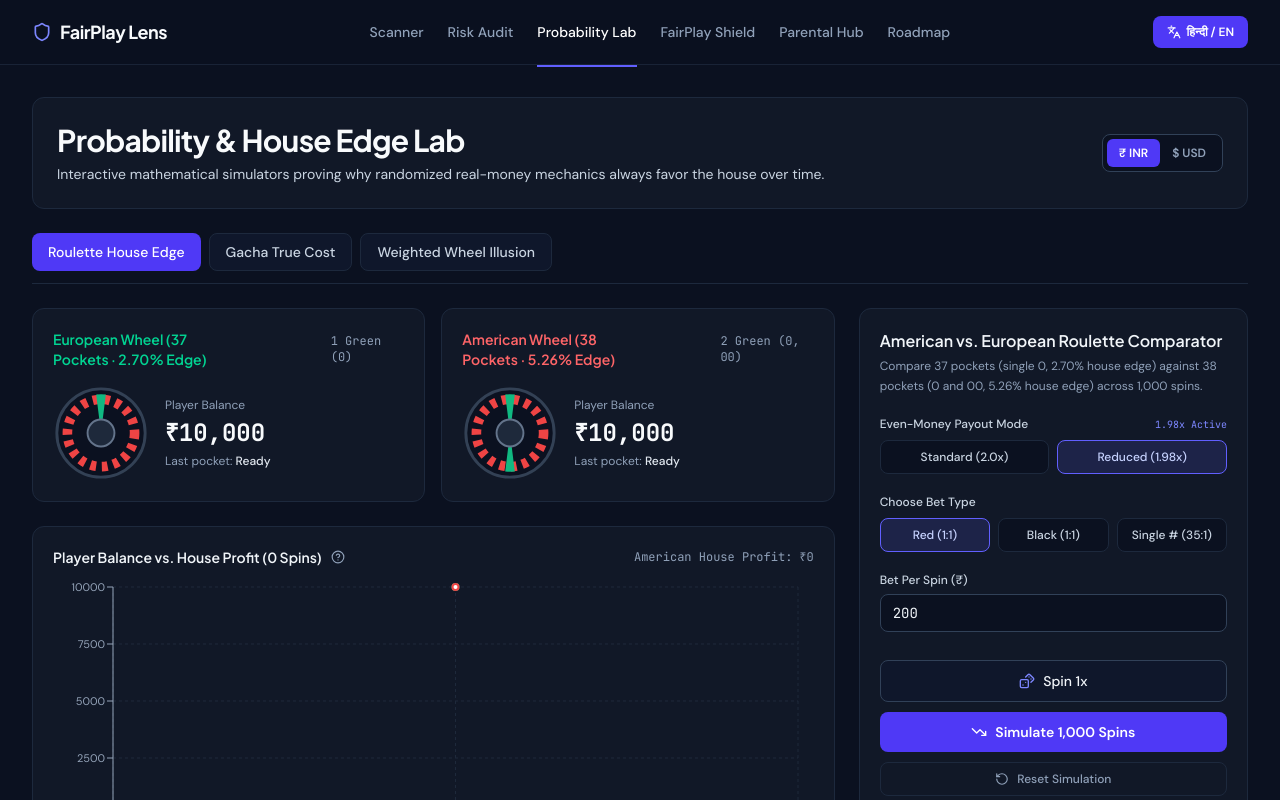
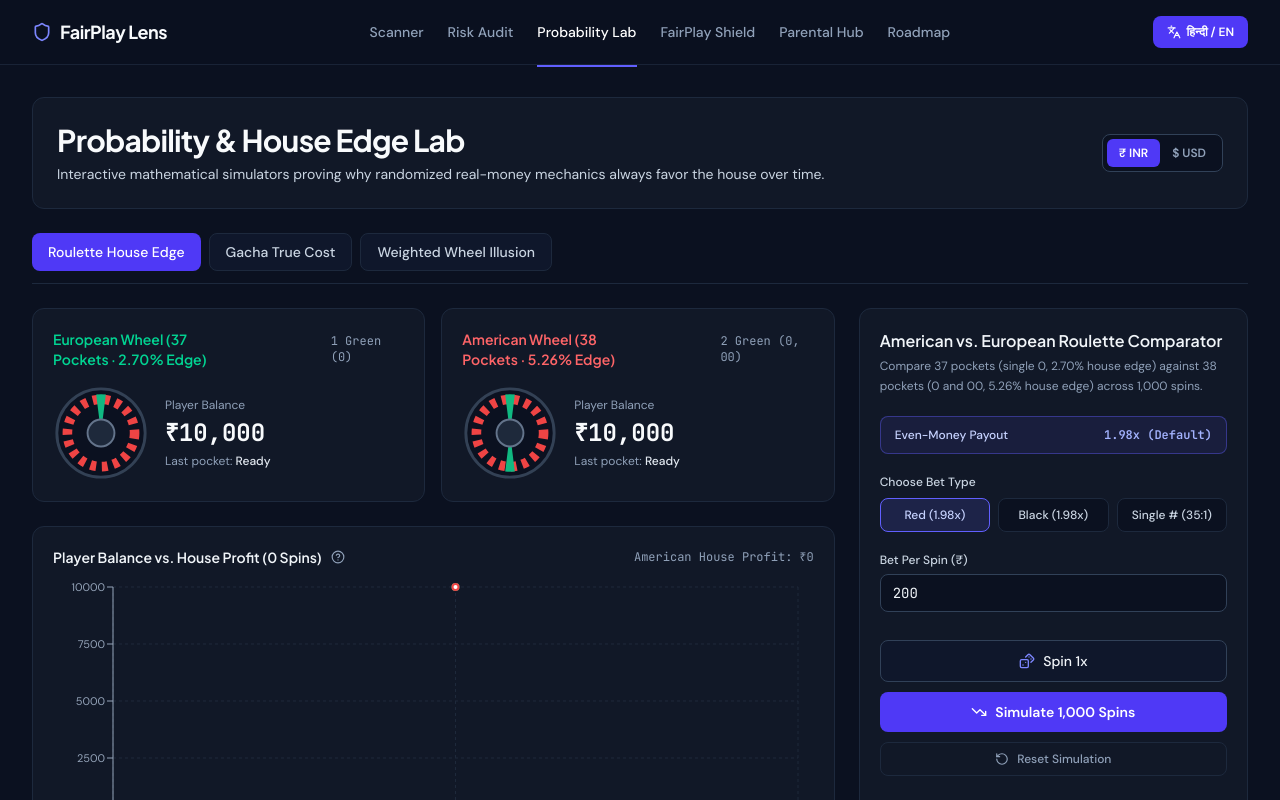
Before and after one commit to NirmanSilicon/Nirman_6.0, a React (Vite) app: page / in a window 1280 px wide. Both pictures are taken after a click on the tab "Probability Lab". Shown: the top 800 px of the page. Built offline with nearby package versions, Linux system fonts and the light colour scheme.

Commit message:
Update ProbabilityLab.tsx

```diff
--- a/src/components/ProbabilityLab.tsx
+++ b/src/components/ProbabilityLab.tsx
@@ -55,6 +55,8 @@ export function ProbabilityLab({
 
   const symbol = currency === "INR" ? "₹" : "$";
   const formatMoney = (val: number) => `${symbol}${Math.round(val).toLocaleString()}`;
+  const formatSignedMoney = (val: number) =>
+    `${val >= 0 ? "+" : "-"}${symbol}${Math.round(Math.abs(val)).toLocaleString()}`;
 
   // -------------------- 1. ROULETTE STATE --------------------
   const startBankroll = currency === "INR" ? 10000 : 200;
@@ -65,9 +67,8 @@ export function ProbabilityLab({
   const [betAmount, setBetAmount] = useState<number>(defaultBet);
   const [euBalance, setEuBalance] = useState<number>(startBankroll);
   const [usBalance, setUsBalance] = useState<number>(startBankroll);
-  const [euBalance198, setEuBalance198] = useState<number>(startBankroll);
-  const [usBalance198, setUsBalance198] = useState<number>(startBankroll);
-  const [use198Multiplier, setUse198Multiplier] = useState<boolean>(true);
+  const [euBalanceStandard, setEuBalanceStandard] = useState<number>(startBankroll);
+  const [usBalanceStandard, setUsBalanceStandard] = useState<number>(startBankroll);
   const [spinCount, setSpinCount] = useState<number>(0);
   const [lastEuPocket, setLastEuPocket] = useState<string>("Ready");
   const [lastUsPocket, setLastUsPocket] = useState<string>("Ready");
@@ -80,8 +81,8 @@ export function ProbabilityLab({
   const resetRoulette = (nextBankroll = startBankroll) => {
     setEuBalance(nextBankroll);
     setUsBalance(nextBankroll);
-    setEuBalance198(nextBankroll);
-    setUsBalance198(nextBankroll);
+    setEuBalanceStandard(nextBankroll);
+    setUsBalanceStandard(nextBankroll);
     setSpinCount(0);
     setLastEuPocket("Ready");
     setLastUsPocket("Ready");
@@ -98,8 +99,8 @@ export function ProbabilityLab({
     setBetAmount(nextBet);
     setEuBalance(nextStart);
     setUsBalance(nextStart);
-    setEuBalance198(nextStart);
-    setUsBalance198(nextStart);
+    setEuBalanceStandard(nextStart);
+    setUsBalanceStandard(nextStart);
     setSpinCount(0);
     setRouletteHistory([
       { spin: 0, euBalance: nextStart, usBalance: nextStart, euHouseProfit: 0, usHouseProfit: 0 },
@@ -128,12 +129,12 @@ export function ProbabilityLab({
   const runRouletteSpins = (count: number) => {
     let curEu = euBalance;
     let curUs = usBalance;
-    let curEu198 = euBalance198;
-    let curUs198 = usBalance198;
+    let curEuStd = euBalanceStandard;
+    let curUsStd = usBalanceStandard;
     let curSpin = spinCount;
     const wager = Math.max(1, betAmount);
-    const winMult = betType === "number" ? 35 : (use198Multiplier ? 0.98 : 1.0);
-    const winMult198 = betType === "number" ? 35 : 0.98;
+    const winMult = betType === "number" ? 35 : 0.98; // Default 1.98x total return = 0.98x net profit
+    const winMultStandard = betType === "number" ? 35 : 1.0;
 
     const newPoints: RoulettePoint[] = [...rouletteHistory];
     let latestEuLabel = lastEuPocket;
@@ -150,8 +151,8 @@ export function ProbabilityLab({
 
       curEu += euRes.won ? wager * winMult : -wager;
       curUs += usRes.won ? wager * winMult : -wager;
-      curEu198 += euRes.won ? wager * winMult198 : -wager;
-      curUs198 += euRes.won ? wager * winMult198 : -wager;
+      curEuStd += euRes.won ? wager * winMultStandard : -wager;
+      curUsStd += usRes.won ? wager * winMultStandard : -wager;
 
       if (i % sampleStep === 0 || i === count) {
         newPoints.push({
@@ -166,8 +167,8 @@ export function ProbabilityLab({
 
     setEuBalance(curEu);
     setUsBalance(curUs);
-    setEuBalance198(curEu198);
-    setUsBalance198(curUs198);
+    setEuBalanceStandard(curEuStd);
+    setUsBalanceStandard(curUsStd);
     setSpinCount(curSpin);
     setLastEuPocket(latestEuLabel);
     setLastUsPocket(latestUsLabel);
@@ -514,16 +515,11 @@ export function ProbabilityLab({
               {/* 1.98x Multiplier Breakdown Card */}
               <div className="rounded-xl border border-indigo-500/30 bg-[#111827] p-5 space-y-4">
                 <div className="flex flex-wrap items-center justify-between gap-2">
-                  <div className="flex items-center gap-2">
-                    <span className="inline-flex items-center rounded-md bg-indigo-500/20 px-2 py-0.5 text-xs font-semibold text-indigo-300 font-mono">
-                      1.98x Multiplier Active
-                    </span>
-                    <h3 className="text-sm font-semibold text-slate-100">
-                      Winnings &amp; Losses Under 1.98x Payout
-                    </h3>
-                  </div>
-                  <span className="text-xs text-slate-400 font-mono">
-                    Standard Even-Money pays 2.0x · Reduced pays 1.98x
+                  <h3 className="text-sm font-semibold text-slate-100">
+                    Winnings &amp; Losses Under 1.98x Payout
+                  </h3>
+                  <span className="text-xs text-slate-400 font-mono tabular-nums">
+                    Default Multiplier · 1.98x Return (0.98x Net Win)
                   </span>
                 </div>
 
@@ -532,18 +528,22 @@ export function ProbabilityLab({
                   <div className="rounded-lg border border-slate-800 bg-[#0B1120] p-4 space-y-2">
                     <div className="flex justify-between items-center text-xs text-emerald-400 font-medium">
                       <span>European Wheel (1.98x)</span>
-                      <span className="font-mono">{spinCount} spins</span>
+                      <span className="font-mono tabular-nums">{spinCount.toLocaleString()} spins</span>
                     </div>
                     <div className="flex justify-between items-baseline">
                       <span className="text-xs text-slate-400">Balance:</span>
                       <span className="font-mono text-lg font-bold text-slate-50 tabular-nums">
-                        {formatMoney(euBalance198)}
+                        {formatMoney(euBalance)}
                       </span>
                     </div>
                     <div className="flex justify-between items-baseline text-xs">
                       <span className="text-slate-400">Net P&amp;L:</span>
-                      <span className={`font-mono font-semibold tabular-nums ${euBalance198 >= startBankroll ? "text-emerald-400" : "text-red-400"}`}>
-                        {euBalance198 >= startBankroll ? "+" : ""}{formatMoney(euBalance198 - startBankroll)}
+                      <span
+                        className={`font-mono font-semibold tabular-nums ${
+                          euBalance >= startBankroll ? "text-emerald-400" : "text-red-400"
+                        }`}
+                      >
+                        {formatSignedMoney(euBalance - startBankroll)}
                       </span>
                     </div>
                   </div>
@@ -552,18 +552,22 @@ export function ProbabilityLab({
                   <div className="rounded-lg border border-slate-800 bg-[#0B1120] p-4 space-y-2">
                     <div className="flex justify-between items-center text-xs text-red-400 font-medium">
                       <span>American Wheel (1.98x)</span>
-                      <span className="font-mono">{spinCount} spins</span>
+                      <span className="font-mono tabular-nums">{spinCount.toLocaleString()} spins</span>
                     </div>
                     <div className="flex justify-between items-baseline">
                       <span className="text-xs text-slate-400">Balance:</span>
                       <span className="font-mono text-lg font-bold text-slate-50 tabular-nums">
-                        {formatMoney(usBalance198)}
+                        {formatMoney(usBalance)}
                       </span>
                     </div>
                     <div className="flex justify-between items-baseline text-xs">
                       <span className="text-slate-400">Net P&amp;L:</span>
-                      <span className={`font-mono font-semibold tabular-nums ${usBalance198 >= startBankroll ? "text-emerald-400" : "text-red-400"}`}>
-                        {usBalance198 >= startBankroll ? "+" : ""}{formatMoney(usBalance198 - startBankroll)}
+                      <span
+                        className={`font-mono font-semibold tabular-nums ${
+                          usBalance >= startBankroll ? "text-emerald-400" : "text-red-400"
+                        }`}
+                      >
+                        {formatSignedMoney(usBalance - startBankroll)}
                       </span>
                     </div>
                   </div>
@@ -571,7 +575,15 @@ export function ProbabilityLab({
 
                 <div className="rounded-lg bg-indigo-500/10 border border-indigo-500/20 p-3 text-xs text-indigo-200 leading-relaxed">
                   <span className="font-semibold text-indigo-300">Analysis: </span>
-                  Under the 1.98x payout modifier (often used by commercial platforms instead of standard 2.0x even-money payout), winning bets return 0.98x net profit instead of 1.0x. Over {spinCount} spins, this extra operator cut reduces your winnings by <span className="font-mono font-semibold">{formatMoney(Math.max(0, (euBalance - startBankroll) - (euBalance198 - startBankroll)))}</span> on European roulette and <span className="font-mono font-semibold">{formatMoney(Math.max(0, (usBalance - startBankroll) - (usBalance198 - startBankroll)))}</span> on American roulette compared to fair 2.0x payouts!
+                  With the default 1.98x payout multiplier, winning even-money bets return 0.98x net profit instead of 1.0x. Over {spinCount.toLocaleString()} spins, this extra operator cut reduces your winnings by{" "}
+                  <span className="font-mono font-semibold tabular-nums">
+                    {formatMoney(Math.max(0, euBalanceStandard - euBalance))}
+                  </span>{" "}
+                  on European roulette and{" "}
+                  <span className="font-mono font-semibold tabular-nums">
+                    {formatMoney(Math.max(0, usBalanceStandard - usBalance))}
+                  </span>{" "}
+                  on American roulette compared to a fair 2.0x payout.
                 </div>
               </div>
             </div>
@@ -583,38 +595,12 @@ export function ProbabilityLab({
                 <p className="mt-1 text-xs leading-relaxed text-slate-400">{t.rouletteDesc}</p>
               </div>
 
-              {/* Multiplier Mode Selection / Toggle in Control Deck */}
-              <div className="space-y-2">
-                <div className="flex items-center justify-between">
-                  <span className="block text-xs font-medium text-slate-300">Even-Money Payout Mode</span>
-                  <span className="text-[10px] font-mono text-indigo-400">{use198Multiplier ? "1.98x Active" : "2.0x Standard"}</span>
-                </div>
-                <div className="grid grid-cols-2 gap-2" role="group" aria-label="Payout multiplier mode">
-                  <button
-                    type="button"
-                    onClick={() => setUse198Multiplier(false)}
-                    aria-pressed={!use198Multiplier}
-                    className={`rounded-lg border px-2.5 py-2 text-xs font-medium transition-colors focus-visible:outline-none focus-visible:ring-2 focus-visible:ring-indigo-500 ${
-                      !use198Multiplier
-                        ? "border-indigo-500 bg-indigo-500/15 text-indigo-200"
-                        : "border-slate-800 bg-[#0B1120] text-slate-300 hover:bg-slate-800"
-                    }`}
-                  >
-                    Standard (2.0x)
-                  </button>
-                  <button
-                    type="button"
-                    onClick={() => setUse198Multiplier(true)}
-                    aria-pressed={use198Multiplier}
-                    className={`rounded-lg border px-2.5 py-2 text-xs font-medium transition-colors focus-visible:outline-none focus-visible:ring-2 focus-visible:ring-indigo-500 ${
-                      use198Multiplier
-                        ? "border-indigo-500 bg-indigo-500/15 text-indigo-200"
-                        : "border-slate-800 bg-[#0B1120] text-slate-300 hover:bg-slate-800"
-                    }`}
-                  >
-                    Reduced (1.98x)
-                  </button>
-                </div>
+              {/* Active 1.98x Default Payout Display */}
+              <div className="rounded-lg border border-indigo-500/40 bg-indigo-500/10 px-3.5 py-2.5 flex items-center justify-between gap-2">
+                <span className="text-xs font-medium text-indigo-200">Even-Money Payout</span>
+                <span className="font-mono text-xs font-semibold text-indigo-300 tabular-nums">
+                  1.98x (Default)
+                </span>
               </div>
 
               <div className="space-y-2">
@@ -622,8 +608,8 @@ export function ProbabilityLab({
                 <div className="grid grid-cols-3 gap-2" role="group" aria-label="Roulette bet type">
                   {(
                     [
-                      { id: "red", label: "Red (1:1)" },
-                      { id: "black", label: "Black (1:1)" },
+                      { id: "red", label: "Red (1.98x)" },
+                      { id: "black", label: "Black (1.98x)" },
                       { id: "number", label: "Single # (35:1)" },
                     ] as const
                   ).map((opt) => (
```
